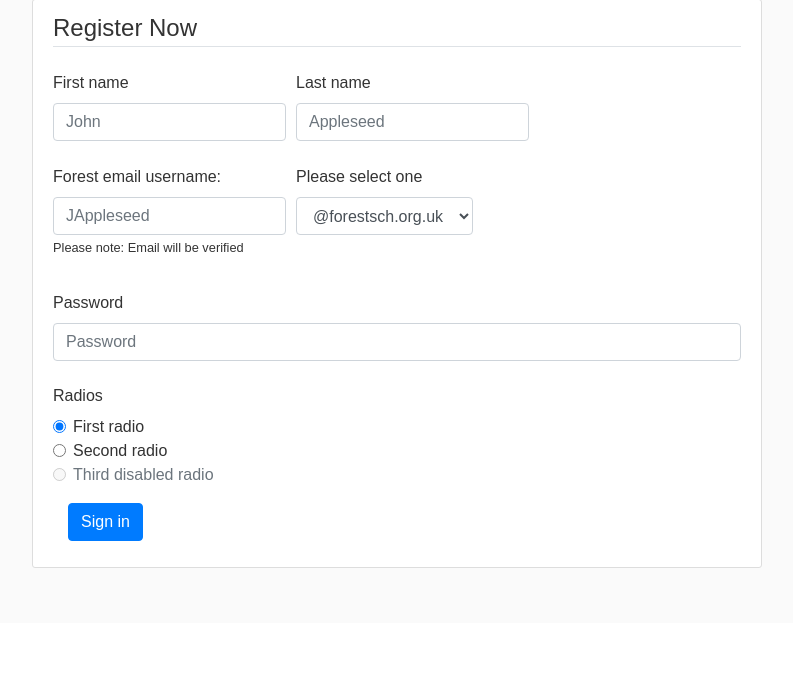
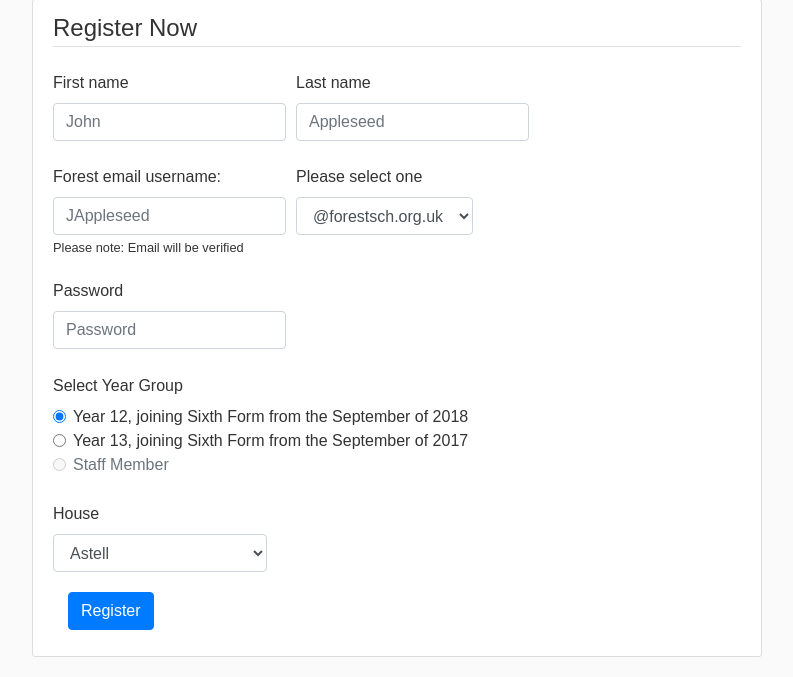
Before and after one commit to lukshan13/AnnsTuckShop, a Flask app: page /register/ in a window 1280 px wide. Shown: the part 177-854 px from the top of the page, without its empty margins (53-846 px from the left). Before the commit the page ends 745 px from the top, so only its background shows below. Run offline with Flask 2, Linux system fonts and the light colour scheme; some libraries are stand-ins or nearby versions.

Commit message:
Update
Finished the HTML for the register page. Also added in jquery that will allow the page to auto select whether the client is staff or student based on the email.

```diff
--- a/Main/flaskATS.py
+++ b/Main/flaskATS.py
@@ -30,8 +30,8 @@ def ParseInfo():
 		'date' :(getInfo.date),
 		'day': (getInfo.day),
 		'TimeOfDay': (getInfo.TimeOfDay),
-		'AccademicYear12': (getInfo.year12),
-		'AccademicYear13': (getInfo.year13)
+		'AccademicYear12': (getInfo.StartYear12),
+		'AccademicYear13': (getInfo.StartYear13)
 	}
 
 @site.route('/home')
--- a/Main/getInfo.py
+++ b/Main/getInfo.py
@@ -24,13 +24,13 @@ def get_TimeOfDay():
 	    TimeOfDay = ("Hello!")
 
 def get_AccademicYear():
-	global year12, year13
+	global StartYear12, StartYear13
 	if (now.month) <= (7):
-		year12 = (now.year - 1)
-		year13 = (year12-1)
+		StartYear12 = (now.year - 1)
+		StartYear13 = (StartYear12-1)
 	else:
-		year12 = (now.year)
-		year13 = (year12 -1)
+		StartYear12 = (now.year)
+		StartYear13 = (StartYear12 -1)
 
 
 
--- a/Main/static/main.css
+++ b/Main/static/main.css
@@ -158,10 +158,10 @@ a.section-title:hover{
   display: none;
   color: #e8f1ff;
   position:relative; bottom: 15px;
+}
 
 
 
-}
 
 
 
--- a/Main/templates/Layout/layout.html
+++ b/Main/templates/Layout/layout.html
@@ -72,8 +72,10 @@
 
 
 	<script>
-		$('.nav-handle').on('click', function(){
-			$('nav ul').toggleClass('when-showing');
+		$(document).ready(function(){
+			$('.nav-handle').on('click', function(){
+				$('nav ul').toggleClass('when-showing');
+			});
 		});
 
 	</script>
--- a/Main/templates/signup.html
+++ b/Main/templates/signup.html
@@ -10,27 +10,27 @@
 				<div class="input-group">
 
 					<div class="form-row">
-   						<div class="col-md-auto mb-3">
-    						<label for="validationDefault01">First name</label>
-						    <input type="text" class="form-control" id="validationDefault01" placeholder="John" required>
+   						<div class="col-md-auto mb-4">
+    						<label for="FirstName">First name</label>
+						    <input type="text" class="form-control" id="FirstName" placeholder="John" required>
 						</div>
 						<div class="col-md-auto mb-4">
-						    <label for="validationDefault02">Last name</label>
-						    <input type="text" class="form-control" id="validationDefault02" placeholder="Appleseed"  required>
+						    <label for="LastName">Last name</label>
+						    <input type="text" class="form-control" id="LastName" placeholder="Appleseed"  required>
 						</div>
 					</div>
 
 					<div class="form-row">
-						<div class="form-group col-md-auto mb-3">
+						<div class="col-md-auto mb-1">
 		    				<label for="Forest_Email_Head">Forest email username:</label>
-		   					<input type="email" class="form-control" id="Forest_Email_Head" placeholder="JAppleseed">
+		   					<input type="email" class="form-control" id="Forest_Email_Head" placeholder="JAppleseed" required>
 		   					<span class="help-block"><small>Please note: Email will be verified</small></span>
 		 				</div>
-		 				<div class="form-group col-md-auto mb-3">
+		 				<div class="form-group col-md-auto mb-1 id_staff_student">
 		 					<label for="Forest_Email_Domain">    Please select one</label>
-		 					<select class="form-control" id="Forest_Email_Domain">
-		     					<option>@forestsch.org.uk</option>
-		     					<option>@forest.org.uk</option>
+		 					<select class="form-control" id="Forest_Email_Domain" name="Forest_Email_Domain">
+		     					<option value="sch_student">@forestsch.org.uk</option>
+		     					<option value="sch_staff" >@forest.org.uk</option>
 		     				</select>
 	     				</div>
 	     			</div>
@@ -39,43 +39,82 @@
 	 		</fieldset>
 
 
-  <div class="form-group">
-    <label for="inputPassword3" class="form-label">Password</label>
+		  	<div class="form-row">
+		  		<div class="col-md-auto">
+					<label for="PasswordInput" class="form-label">Password</label>
 					<div>
-      <input type="password" class="form-control" id="inputPassword3" placeholder="Password">
+						<input type="password" class="form-control" id="PasswordInput" placeholder="Password" required>
+					</div>
 				</div>
 			</div>
 			<fieldset class="form-group">
 				<div>
-      <legend class="col-form-label">Radios</legend>
+					<legend style="padding-top: 25px;" class="col-form-label">Select Year Group</legend>
 					<div>
 						<div class="form-check">
-          <input class="form-check-input" type="radio" name="gridRadios" id="gridRadios1" value="option1" checked>
-          <label class="form-check-label" for="gridRadios1">
-            First radio
+							<input class="form-check-input _student _student-default" type="radio" name="AccademicYear" id="AccademicYear12" value="AccademicYear12" checked="true" >
+							<label class="form-check-label" for="AccademicYear12">
+								Year 12, joining Sixth Form from the September of {{ info.AccademicYear12 }}
 		  					</label>
 						</div>
 						<div class="form-check">
-          <input class="form-check-input" type="radio" name="gridRadios" id="gridRadios2" value="option2">
-          <label class="form-check-label" for="gridRadios2">
-            Second radio
+							<input class="form-check-input _student" type="radio" name="AccademicYear" id="AccademicYear13" value="AccademicYear13">
+							<label class="form-check-label" for="AccademicYear13">
+								Year 13, joining Sixth Form from the September of {{ info.AccademicYear13 }}
 							</label>
 						</div>
-        <div class="form-check disabled">
-          <input class="form-check-input" type="radio" name="gridRadios" id="gridRadios3" value="option3" disabled>
-          <label class="form-check-label" for="gridRadios3">
-            Third disabled radio
+						<div class="form-check">
+							<input class="form-check-input _staff" type="radio" name="AccademicYear" id="Staff" value="Staff" disabled>
+							<label class="form-check-label" for="Staff">
+								Staff Member
 							</label>
 						</div>
 					</div>
 				</div>
+
+				<div style ="padding-top: 25px; padding-left: 0px;" class="form-group mb-1 col-md-4">
+		 					<label for="Select House">House</label>
+		 					<select class="form-control" id="House">
+		     					<option>Astell</option>
+		     					<option>Baylis</option>
+		     					<option>Bishop's</option>
+		     					<option>Copeland's</option>
+		     					<option>Doctor's</option>
+		     					<option>Eliot</option>
+		     					<option>Guy's</option>
+		     					<option>Hepworth</option>
+		     					<option>Johnians</option>
+		     					<option>Kingsley</option>
+		     					<option>Miller's</option>
+		     					<option>Poole's</option>
+		     					<option>School</option>
+		     				</select>
+	     				</div>
 			</fieldset>
 			<div class="form-group">
 				<div class="col-md-auto mb-3">
-      <button type="submit" class="btn btn-primary">Sign in</button>
+					<button type="submit" class="btn btn-primary">Register</button>
 				</div>
 			</div>
 		</form>
 	</div>
 
+	<script>
+		$(document).ready(function(){
+		  $('select[name="Forest_Email_Domain"]').change(function() {
+
+		    if ($(this).val() == "sch_staff"){
+		      $("._staff").attr('disabled', false);
+		      $("._student").attr('disabled', true);
+		      $( "._staff" ).prop( "checked", true );
+		      }
+		    if ($(this).val() == "sch_student"){
+		      $("._staff").attr('disabled', true);
+		      $("._student").attr('disabled', false);
+		      $( "._student-default" ).prop( "checked", true );
+		      }
+		  });
+		})
+	</script>
+
 {% endblock _content_ %}
```
Also changed, not shown: Main/static/register-disable-button.js (added, +18 -0 lines), 1 other file. Lines whose indentation alone changed are shown as unchanged.
